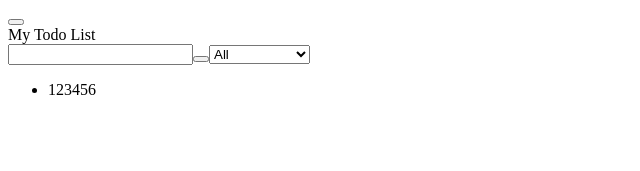
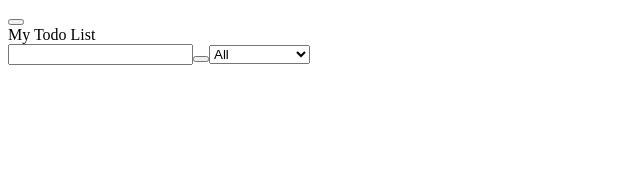
Before and after one commit to Thomas-mcinally/ToDoList-React, a React (Create React App) app: page / in a window 1280 px wide. Shown: the top 171 px of the page, without its empty margins (0-640 px from the left). Built offline with nearby package versions, Linux system fonts and the light colour scheme.

Commit message:
enter random string and submit

```diff
--- a/src/App.js
+++ b/src/App.js
@@ -32,10 +32,9 @@ function App() {
       </select>
     </form>
     <ul data-testid='todo-list'>
-      <li>123456</li>
-      {/* {
+      {
         todoList.map((todo, index) => <li key={index}>{todo}</li>)
-      } */}
+      }
     </ul>
 
     </>
```
Also changed, not shown: 1 other file (tests, documents, lock files or other folders).
